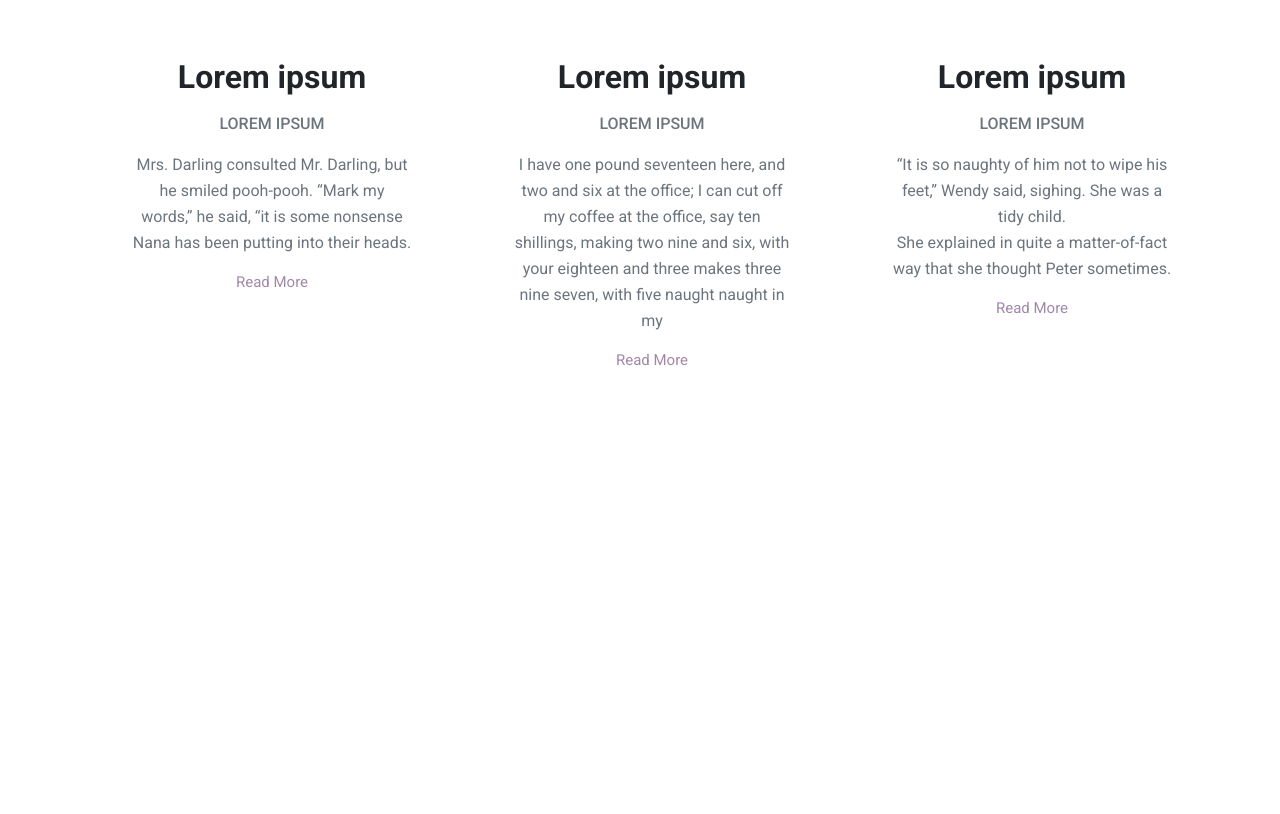
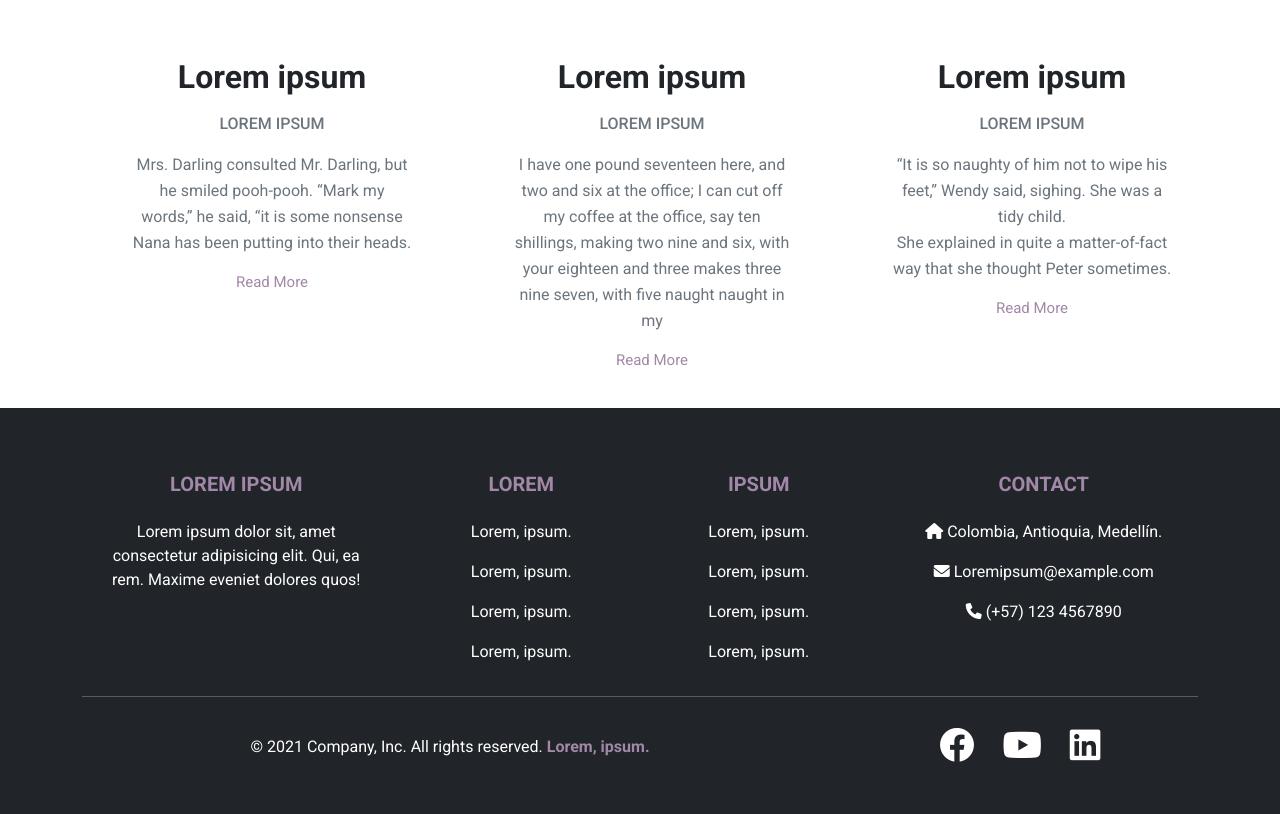
Before and after one commit to DRACKSBOYVEVO/Dev-Test, a plain HTML site: page Index.html in a window 1280 px wide. Shown: the part 1162-1976 px from the top of the page. Before the commit the page ends 1570 px from the top, so only its background shows below. Drawn offline with Linux system fonts and the light colour scheme.

Commit message:
Adding section footer

```diff
--- a/Index.html
+++ b/Index.html
@@ -102,5 +102,72 @@
         </div>
     </div>
     <!-- Section services stop-->
+
+    <!-- Section Footer start-->
+    <footer class="bg-dark text-white pt-5 pb-4">
+
+        <div class="container text-center text-md-left">
+            <div class="row text-center text-md-left">
+                <div class="col-md-3 col-lg-3 col-xl-3 mx-auto mt-3">
+                    <h5 class="text-uppercase  mb-4 font-weight-bold" style="color: #A288A8;font-weight: 800;">Lorem Ipsum</h5>
+                    <p>
+                        Lorem ipsum dolor sit, amet consectetur adipisicing elit. Qui, ea rem. Maxime eveniet dolores quos!
+                    </p>
+                </div>
+                <div class="col md-2 col-lg-2 col-xl-2 mx-auto mt-3">
+                    <h5 class="text-uppercase mb-4 font-weight-bold" style="color: #A288A8;font-weight: 800;">Lorem</h5>
+                    <p><a href="#" class="text-white" style="text-decoration: none;">Lorem, ipsum.</a></p>
+                    <p><a href="#" class="text-white" style="text-decoration: none;">Lorem, ipsum.</a></p>
+                    <p><a href="#" class="text-white" style="text-decoration: none;">Lorem, ipsum.</a></p>
+                    <p><a href="#" class="text-white" style="text-decoration: none;">Lorem, ipsum.</a></p>
+                </div>
+                <div class="col-mb-3 col-lg-2 col-xl-2 mx-auto mt-3">
+                    <h5 class="text-uppercase  mb-4 font-weight-bold" style="color: #A288A8;font-weight: 800;">Ipsum</h5>
+                    <p><a href="#" class="text-white" style="text-decoration: none;">Lorem, ipsum.</a></p>
+                    <p><a href="#" class="text-white" style="text-decoration: none;">Lorem, ipsum.</a></p>
+                    <p><a href="#" class="text-white" style="text-decoration: none;">Lorem, ipsum.</a></p>
+                    <p><a href="#" class="text-white" style="text-decoration: none;">Lorem, ipsum.</a></p>
+                </div>
+                <div class="col-mb-4 col-lg-3 col-xl-3 mx-auto mt-3">
+                    <h5 class="text-uppercase  mb-4 font-weight-bold" style="color: #A288A8;font-weight: 800;">Contact</h5>
+                    <p>
+                        <i class="fas fa-home mr-3"></i> Colombia, Antioquia, Medellín.
+                    </p>
+                    <p>
+                        <i class="fas fa-envelope mr-3"></i> Loremipsum@example.com
+                    </p>
+                    <p>
+                        <i class="fas fa-phone mr-3"></i> (+57) 123 4567890
+                    </p>
+                </div>
+            </div>
+            <hr class="mb-4">
+            <div class="row align-items-center">
+                <div class="col-md-7 col-lg-8">
+                    <p>© 2021 Company, Inc. All rights reserved.
+                        <a href="#" style="text-decoration: none;">
+                            <strong style="font-weight: 800;color: #A288A8;">Lorem, ipsum.</strong>
+                        </a>
+                    </p>
+                </div>
+                <div class="col-md-5 col-lg-4">
+                    <div class="text-center text-md-right">
+                        <ul class="list-unstyled list-inline">
+                            <li class="list-inline-item">
+                                <a href="#" class="btn-floating btn-sm text-white" style="font-size: 35px;"><i class="fab fa-facebook"></i></a>
+                            </li>
+                            <li class="list-inline-item">
+                                <a href="#" class="btn-floating btn-sm text-white" style="font-size: 35px;"><i class="fab fa-youtube"></i></a>
+                            </li>
+                            <li class="list-inline-item">
+                                <a href="#" class="btn-floating btn-sm text-white" style="font-size: 35px;"><i class="fab fa-linkedin"></i></a>
+                            </li>
+                        </ul>
+                    </div>
+                </div>
+            </div>
+        </div>
+    </footer>
+    <!-- Section Footer stop-->
 </body>
 </html>
```
